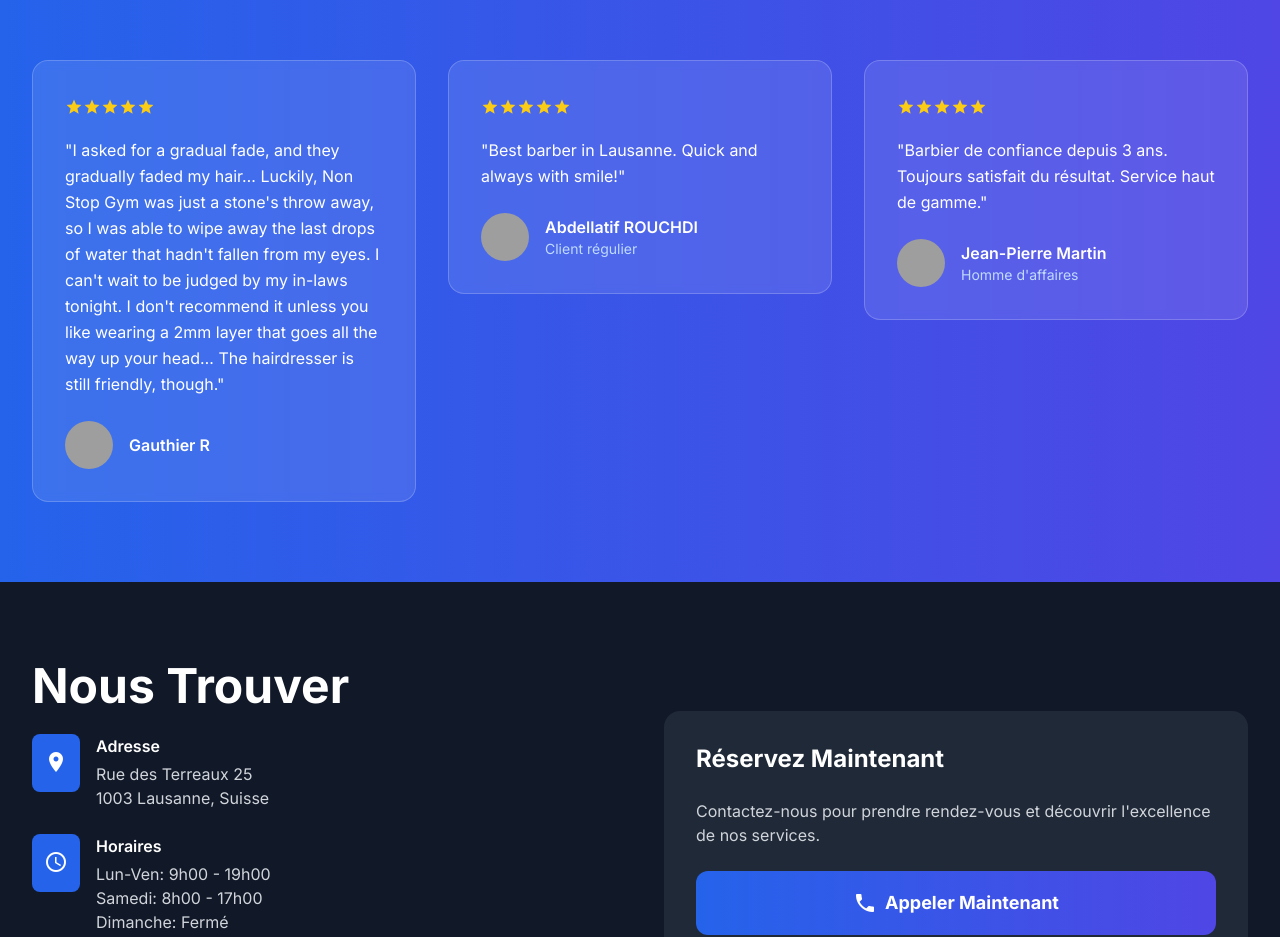
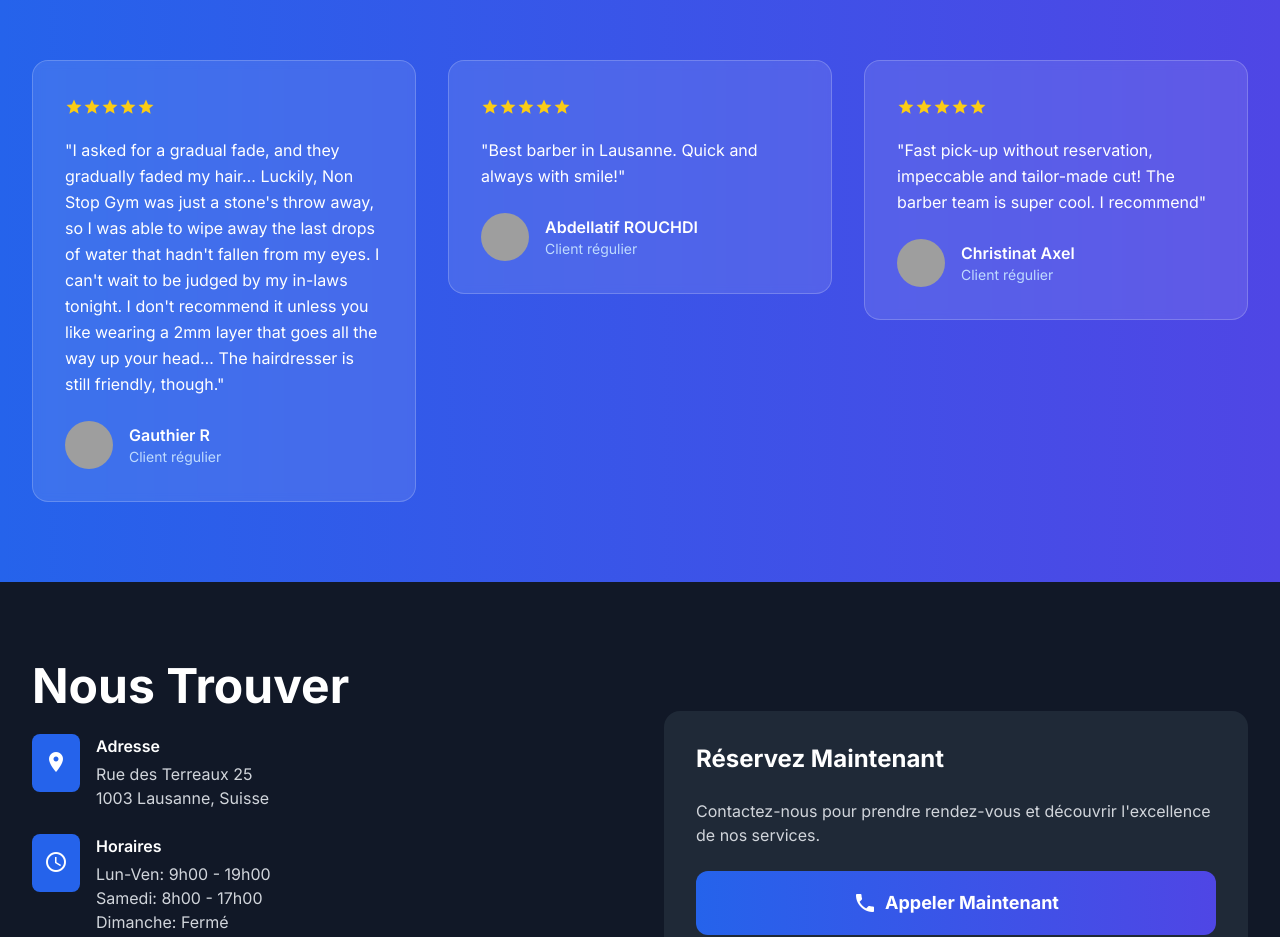
Before and after one commit to Ilir-Prog/bb, a React (Vite) app: page /about in a window 1280 px wide. Shown: the part 2740-3677 px from the top of the page. Built offline with nearby package versions, Linux system fonts and the light colour scheme; grey boxes are pictures that could not be loaded.

Commit message:
Updated testimonials.ts

```diff
--- a/src/data/testimonials.ts
+++ b/src/data/testimonials.ts
@@ -11,7 +11,7 @@ export const testimonials: Testimonial[] = [
   {
     id: 2,
     name: "Gauthier R",
-    role: "",
+    role: "Client régulier",
     content: "I asked for a gradual fade, and they gradually faded my hair… Luckily, Non Stop Gym was just a stone's throw away, so I was able       to wipe away the last drops of water that hadn't fallen from my eyes. I can't wait to be judged by my in-laws tonight. I don't recommend it      unless you like wearing a 2mm layer that goes all the way up your head… The hairdresser is still friendly, though.",
     rating: 5,
     image: "https://lh3.googleusercontent.com/a-/ALV-UjWkPeNdzyCDW11O4Y5TrMb00SsA74te0dvIEOOAgf_qgxVgbfBi=w90-h90-p-rp-mo-ba3-br100"
@@ -26,9 +26,9 @@ export const testimonials: Testimonial[] = [
   },
   {
     id: 3,
-    name: "Jean-Pierre Martin",
-    role: "Homme d'affaires",
-    content: "Barbier de confiance depuis 3 ans. Toujours satisfait du résultat. Service haut de gamme.",
+    name: "Christinat Axel",
+    role: "Client régulier",
+    content: "Fast pick-up without reservation, impeccable and tailor-made cut! The barber team is super cool. I recommend",
     rating: 5,
     image: "https://images.pexels.com/photos/1681010/pexels-photo-1681010.jpeg?auto=compress&cs=tinysrgb&w=150&h=150&fit=crop"
   }
```
